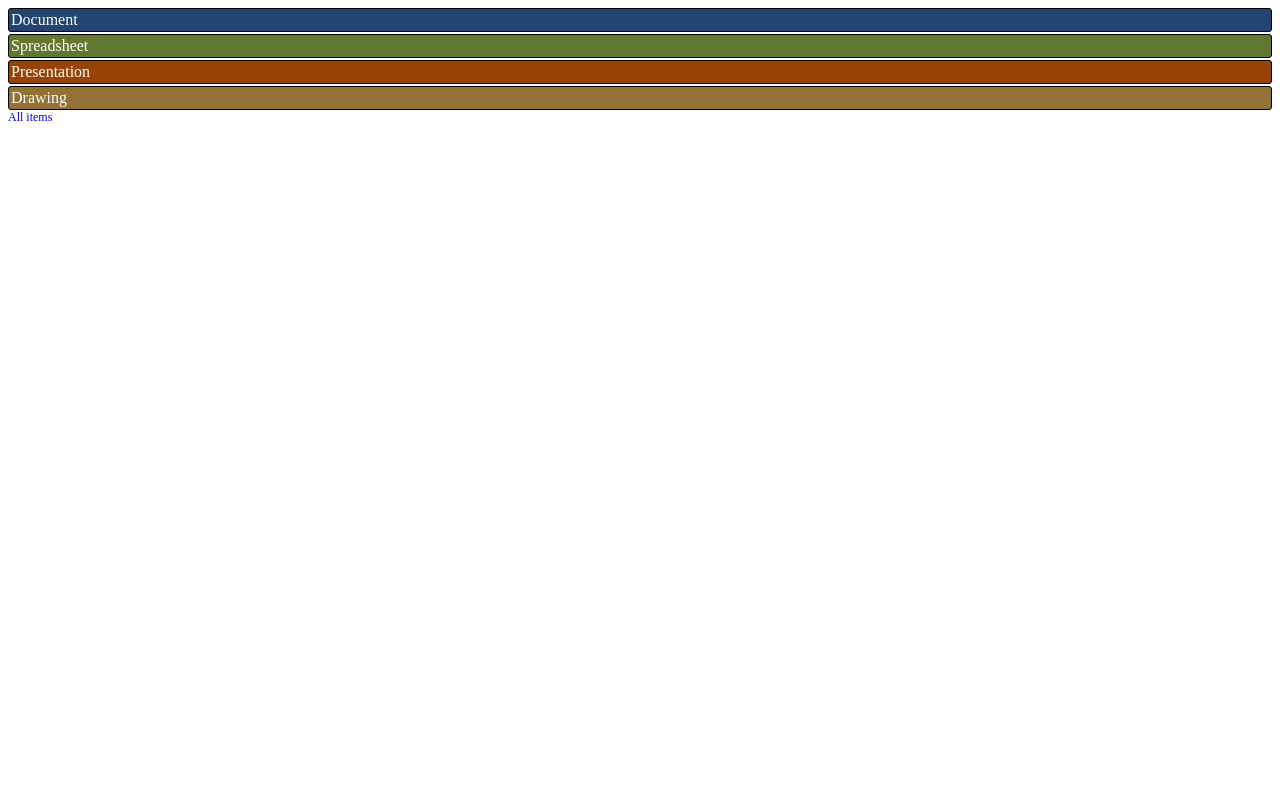
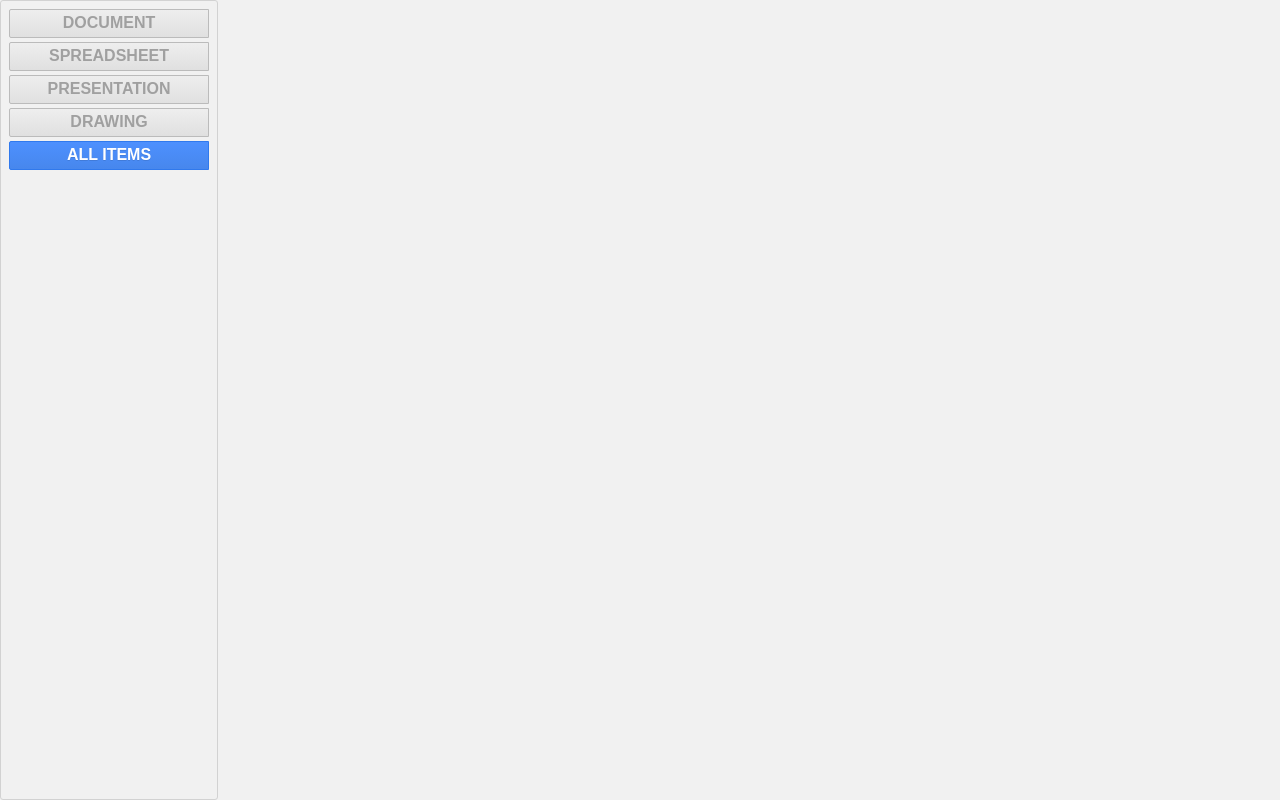
Before and after one commit to linjunpop/g-new-doc, a plain HTML site: page pages/popup.html in a window 1280 px wide. Drawn offline with Linux system fonts and the light colour scheme.

Commit message:
new style

```diff
--- a/pages/popup.html
+++ b/pages/popup.html
@@ -9,7 +9,7 @@
       <li id="spreadsheet" class="link" onClick="newDoc('spreadsheet')">Spreadsheet</li>
       <li id="presentation" class="link" onClick="newDoc('presentation')">Presentation</li>
       <li id="drawing" class="link" onClick="newDoc('drawing')">Drawing</li>
+      <li id="all_items" class="link" onClick="loadURL('https://docs.google.com/#all')">All Items</li>
     </ul>
-    <span id="all_item" onClick="loadURL('https://docs.google.com/#all')">All items</span>
   </body>
 </html>
--- a/stylesheets/application.css
+++ b/stylesheets/application.css
@@ -1,38 +1,49 @@
+body {
+    padding: 8px;
+    margin: 0px;
+    background: #F1F1F1;
+    border: 1px solid #D2D2D2;
+    width: 200px;
+    border-radius: 3px;
+    font-family: arial;
+}
+
 #links {
     list-style:none;
+    margin: 0px;
     padding: 0px;
-    margin: 0px;
+    font-weight: bold;
 }
 li.link {
-    color: #fff;
-    border: 1px solid black;
-    margin-top: 2px;
-    padding: 2px;
-    border-radius: 3px;
+    color: #A0A0A0;
+    border: 1px solid #BBB;
+    height: 27px;
+    text-align: center;
+    vertical-align: middle;
+    border-radius: 2px 0 0 2px;
+    margin: 0 0 4px 0;
+    line-height: 1.6em;
+    background-image: -webkit-gradient(linear,left top,left bottom,from(#EEE),to(#E0E0E0));
+    text-transform: uppercase;
 }
 li.link:hover {
     cursor: hand;
+    background-color: #D14836;
+    background-image: -webkit-linear-gradient(top,#dd4b39,#d14836);
+    border: 1px solid transparent;
+    color: white;
+    text-shadow: 0 1px rgba(0, 0, 0, 0.1);
+}
+#all_items {
+    background-color: #4D90FE;
+    background-image: -webkit-linear-gradient(top,#4d90fe,#4787ed);
+    border: 1px solid #3079ED;
+    color: white;
+    text-shadow: 0 1px rgba(0, 0, 0, 0.1);
+}
+#all_items:hover {
+    background-color: #357AE8;
+    background-image: -webkit-linear-gradient(top,#4d90fe,#357AE8);
+    border: 1px solid #2F5BB7;
     color: black;
 }
-#document {
-    background-color: #214471;
-}
-#spreadsheet {
-    background-color: #627830;
-}
-#presentation {
-    background-color: #984305;
-}
-#drawing {
-    background-color: #947236;
-}
-#all_item {
-    padding: 0px;
-    margin: 0px;
-    font-size: 12px;
-    color: blue;
-}
-#all_item:hover {
-    cursor: hand;
-    color: green;
-}
```
